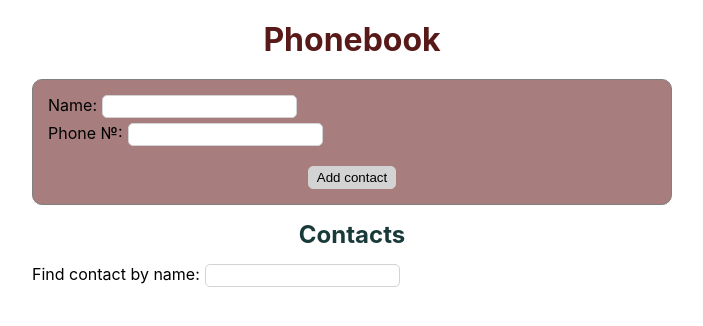
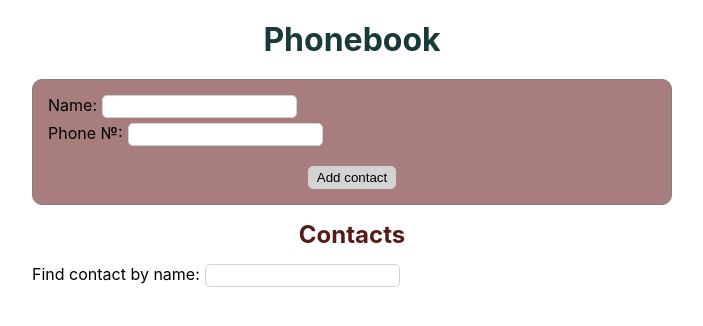
Before and after one commit to Hi-tei-hi-me/goit-react-hw-02-phonebook, a React (Create React App) app: page / in a window 1280 px wide. Shown: the top 326 px of the page, without its empty margins (288-991 px from the left). Built offline with nearby package versions, Linux system fonts and the light colour scheme.

Commit message:
Finished task

```diff
--- a/src/index.css
+++ b/src/index.css
@@ -60,11 +60,11 @@ img {
 h1 {
   margin: 20px 40px;
   text-align: center;
-  color: #581919;
+  color: #1a3a3a;
 }
 
 h2 {
   margin: 15px 35px;
   text-align: center;
-  color: #1a3a3a;
+  color: #581919;
 }
```
